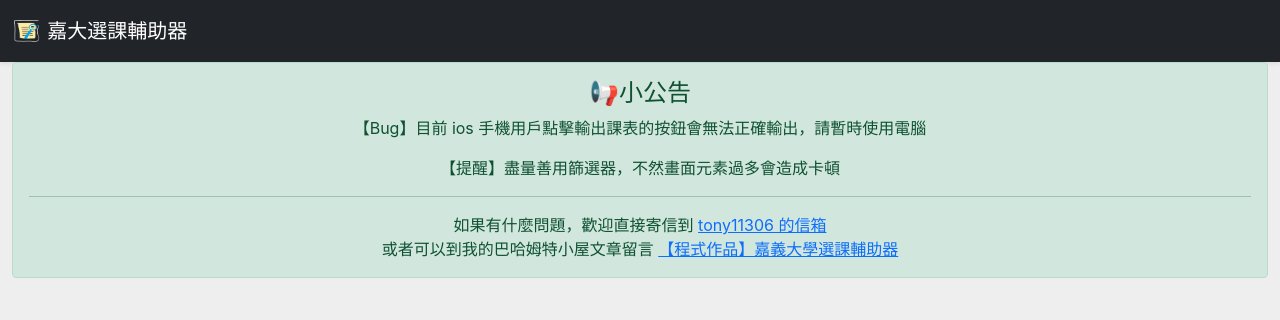
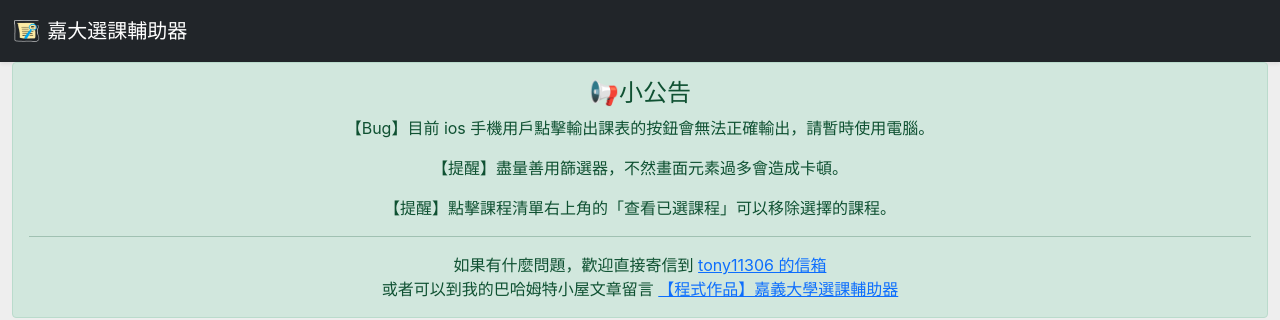
Before and after one commit to tony11306/Chiayi-university-course-selection-support, a React (Create React App) app: page / in a window 1280 px wide. Shown: the top 320 px of the page. Built offline with nearby package versions, Linux system fonts and the light colour scheme; no server answers.

Commit message:
更新公告

```diff
--- a/src/components/announcement.js
+++ b/src/components/announcement.js
@@ -2,8 +2,9 @@ function Announcement() {
     return (
         <div className="alert alert-success" role="alert">
             <h4 className="alert-heading">📢小公告</h4>
-            <p>【Bug】目前 ios 手機用戶點擊輸出課表的按鈕會無法正確輸出，請暫時使用電腦</p>
-            <p>【提醒】盡量善用篩選器，不然畫面元素過多會造成卡頓</p>
+            <p>【Bug】目前 ios 手機用戶點擊輸出課表的按鈕會無法正確輸出，請暫時使用電腦。</p>
+            <p>【提醒】盡量善用篩選器，不然畫面元素過多會造成卡頓。</p>
+            <p>【提醒】點擊課程清單右上角的「查看已選課程」可以移除選擇的課程。</p>
             <hr />
             <p className="mb-0">如果有什麼問題，歡迎直接寄信到 <a href='mailto:tony20020507@gmail.com'>tony11306 的信箱</a></p>
             <p className='mb-0'>或者可以到我的巴哈姆特小屋文章留言 <a href='https://home.gamer.com.tw/artwork.php?sn=5342422'>【程式作品】嘉義大學選課輔助器</a></p>
```
